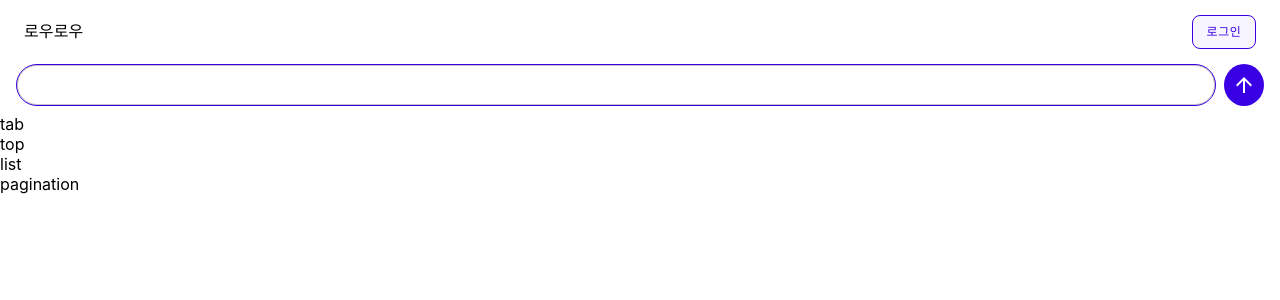
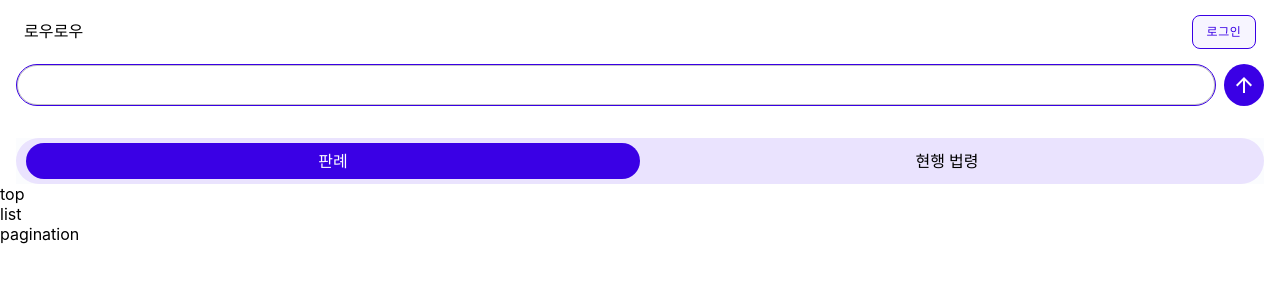
Before and after one commit to potenday-project/lawlow, a React (Create React App) app: page /search in a window 1280 px wide. Shown: the top 300 px of the page. Built offline with nearby package versions, Linux system fonts and the light colour scheme.

Commit message:
:sparkles: tab 추가

```diff
--- a/src/pages/Search/index.tsx
+++ b/src/pages/Search/index.tsx
@@ -1,10 +1,20 @@
-import React, { ReactElement, useCallback, useEffect, useRef } from "react";
+import React, {
+  ReactElement,
+  SyntheticEvent,
+  useCallback,
+  useEffect,
+  useRef,
+} from "react";
+
+import { observer } from "mobx-react-lite";
 
 import { ArrowUpward } from "@mui/icons-material";
+import { Tabs, TabList, Tab } from "@mui/joy";
 import { IconButton, TextField, TextFieldProps } from "@mui/material";
 import styled from "styled-components";
 
 import { useStore } from "@/stores";
+import { SEARCH_TAB_INFOS, SearchTabType } from "@interface/search";
 
 const ContentWrapper = styled.main`
   position: absolute;
@@ -30,6 +40,34 @@ const ContentWrapper = styled.main`
       color: #ffffff;
     }
   }
+
+  .tab-area {
+    padding: 1.5rem 1rem 0rem 1rem;
+
+    .MuiTabList-root {
+      background-color: #eae3fe;
+      border-radius: 33px;
+      display: inline-flex;
+      padding: 5px 10px;
+
+      .MuiTab-root {
+        flex: 1;
+        background-color: transparent;
+        color: #000;
+        font-family: Pretendard;
+        font-size: 16px;
+        font-style: normal;
+        font-weight: 500;
+        line-height: 11px; /* 68.75% */
+
+        &.Mui-selected {
+          background-color: #3a00e5;
+          border-radius: 33px;
+          color: #fff;
+        }
+      }
+    }
+  }
 `;
 
 const Search = (): ReactElement => {
@@ -40,7 +78,17 @@ const Search = (): ReactElement => {
 
   const handleClickSearchButton = useCallback(() => {
     mainStore.setSearchWord(inputRef.current?.value as string);
-  }, []);
+  }, [mainStore]);
+
+  const handleChangeSelectedTab = useCallback(
+    (
+      event: SyntheticEvent<Element, Event> | null,
+      value: string | number | null,
+    ) => {
+      mainStore.setSelectedTab(value as SearchTabType);
+    },
+    [mainStore],
+  );
 
   useEffect(() => {
     if (inputRef) {
@@ -56,7 +104,22 @@ const Search = (): ReactElement => {
           <ArrowUpward />
         </IconButton>
       </section>
-      <section>tab</section>
+      <section className="tab-area">
+        <Tabs value={mainStore.selectedTab} onChange={handleChangeSelectedTab}>
+          <TabList disableUnderline>
+            {SEARCH_TAB_INFOS.map((info) => (
+              <Tab
+                key={info.value}
+                value={info.value}
+                variant="solid"
+                disableIndicator
+              >
+                {info.label}
+              </Tab>
+            ))}
+          </TabList>
+        </Tabs>
+      </section>
       <section>top</section>
       <section>list</section>
       <section>pagination</section>
@@ -64,4 +127,4 @@ const Search = (): ReactElement => {
   );
 };
 
-export default Search;
+export default observer(Search);
```
